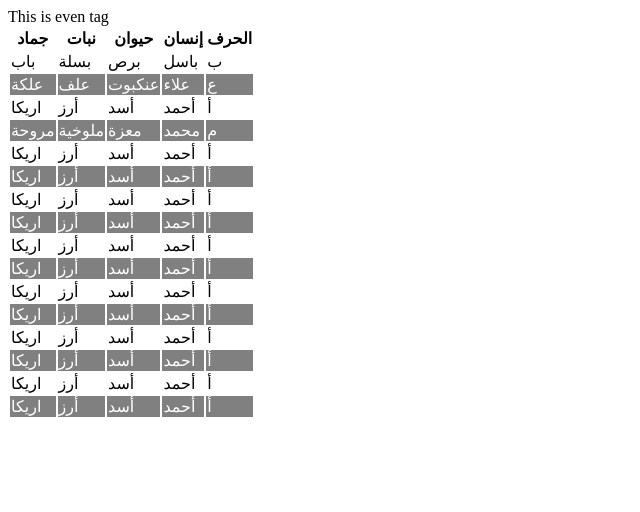
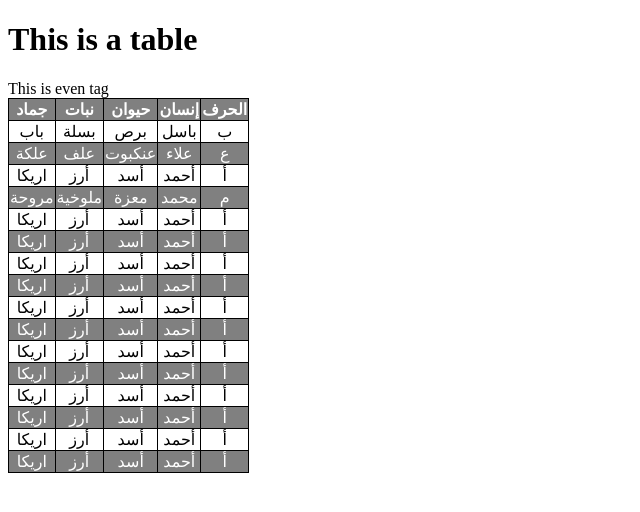
Before and after one commit to amroahmed90/tsmim-mwaq3, a plain HTML site: page products/table.html in a window 1280 px wide. Shown: the whole page, without its empty margins (0-640 px from the left). Drawn offline with Linux system fonts and the light colour scheme.

Commit message:
CSS separate file

```diff
--- /dev/null
+++ b/products/styles.css
@@ -0,0 +1,13 @@
+th,
+td {
+   border: black 1px solid;
+   text-align: center;
+}
+table {
+   border-collapse: collapse;
+}
+th,
+.even {
+   color: white;
+   background-color: gray;
+}
--- a/products/table.html
+++ b/products/table.html
@@ -4,15 +4,11 @@
       <meta charset="UTF-8" />
       <meta http-equiv="X-UA-Compatible" content="IE=edge" />
       <meta name="viewport" content="width=device-width, initial-scale=1.0" />
+      <link rel="stylesheet" href="styles.css" />
       <title>Table</title>
-      <style>
-         .even {
-            color: white;
-            background-color: gray;
-         }
-      </style>
    </head>
    <body>
+      <h1>This is a table</h1>
       <even>This is even tag</even>
       <table>
          <tr>
```
Also changed, not shown: 1 other file.
